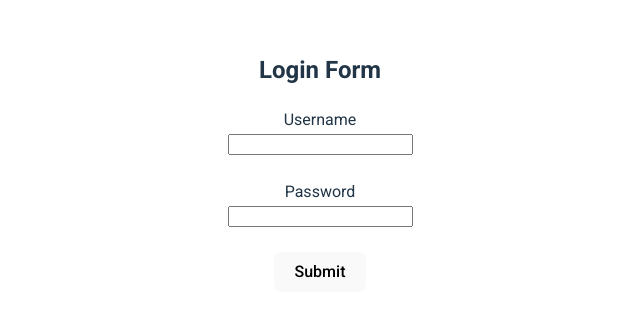
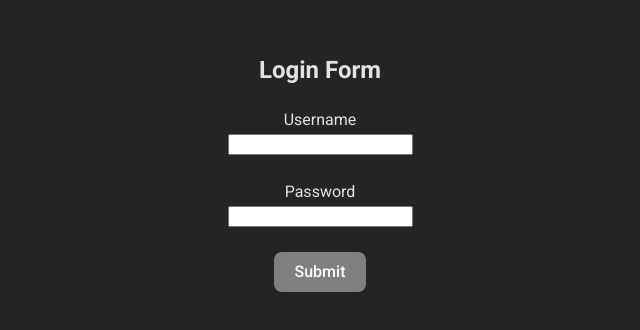
Before and after one commit to seanjyi/dorm-dollars, a React (Vite) app in the folder app/: page /login in a window 1280 px wide. Shown: the part 238-568 px from the top of the page, without its empty margins (320-960 px from the left). Built offline with nearby package versions, Linux system fonts and the light colour scheme.

Commit message:
loading screen and sorting on add

```diff
--- a/app/src/index.css
+++ b/app/src/index.css
@@ -1,3 +1,8 @@
+html {
+  width: 100vw;
+  overflow-x: hidden;
+}
+
 :root {
   font-family: "Roboto", Inter, system-ui, Avenir, Helvetica, Arial, sans-serif;
   line-height: 1.5;
@@ -52,16 +57,3 @@ button:focus,
 button:focus-visible {
   outline: 4px auto -webkit-focus-ring-color;
 }
-
-@media (prefers-color-scheme: light) {
-  :root {
-    color: #213547;
-    background-color: #ffffff;
-  }
-  a:hover {
-    color: #747bff;
-  }
-  button {
-    background-color: #f9f9f9;
-  }
-}
--- a/app/src/routes/history/History.jsx
+++ b/app/src/routes/history/History.jsx
@@ -1,9 +1,11 @@
-import React, { Component, useState } from 'react'
+import React, { Component, useState, useEffect } from 'react'
 import { Navigate } from 'react-router-dom'
 import { Button, Box, Modal, Typography, InputLabel, MenuItem, FormControl, Select, OutlinedInput, InputAdornment } from '@mui/material';
 import { AdapterDayjs } from '@mui/x-date-pickers/AdapterDayjs';
 import { LocalizationProvider } from '@mui/x-date-pickers/LocalizationProvider';
 import { DatePicker } from '@mui/x-date-pickers/DatePicker';
+import Backdrop from '@mui/material/Backdrop';
+import CircularProgress from '@mui/material/CircularProgress';
 
 import { CATEGORIES, MOP } from '../../components/constants';
 import TransactionTable from '../../components/transactionTable';
@@ -17,6 +19,17 @@ const History = (props) => {
     if (!props.loggedIn) {
         return <Navigate to="/login" />
     }
+
+    const [loading, setLoading] = useState(false)
+
+    useEffect(() => {
+        setRows(transactions)
+        setOpenAdd(false)
+        setLoading(false)
+        transactions.sort(function(a, b) {
+            return new Date(b.date) - new Date(a.date);
+        })
+    }, [transactions])
 
     // Add modal vars: date, cat, amo, mop
     // Filter modal vars: fCat, startDate, endDate
@@ -108,11 +121,18 @@ const History = (props) => {
             'start_date': "",
             'end_date': ""
         }
+        setLoading(true)
         fetchTransactions(data, props.setTransactions)
     }
 
     return (
         <>
+            <Backdrop
+                sx={{ color: '#fff', zIndex: (theme) => theme.zIndex.drawer + 1 }}
+                open={loading}
+            >
+                <CircularProgress color="inherit" />
+            </Backdrop>
             <Box sx={{ display: 'flex', justifyContent: 'flex-end', my: 4 }}>
                 <Button variant="contained" onClick={handleOpenAdd}>
                     Add
--- a/app/src/routes/home/Home.jsx
+++ b/app/src/routes/home/Home.jsx
@@ -18,6 +18,7 @@ const Home = (props) => {
     )
 
     useEffect(() => {
+
         const totalSpent = transactions.reduce((total, curr) => curr.amount < 0 ? total - curr.amount : total, 0)
         const dataPoints = CATEGORIES.map(category => {
             return {
@@ -62,10 +63,6 @@ const Home = (props) => {
         return <Navigate to="/login" />
     }
 
-    transactions.sort(function(a, b) {
-        return new Date(b.date) - new Date(a.date);
-    })
-
     return (
         <>
             <h1>Welcome, {props.userData.firstName}</h1>
@@ -77,9 +74,9 @@ const Home = (props) => {
                 })}
             </div>
             <TransactionTable rows={ transactions.slice(0,5) }/>
-            <div id="bar-chart-container" style={{width: "100%", height: "400px", borderRadius: "5px", margin: "30px 0"}} />
+            <div id="bar-chart-container" style={{width: "100%", height: "400px", borderRadius: "5px", margin: "30px 0", paddingTop: "20px", backgroundColor: "white"}} />
             <div style={{display: "flex", flexDirection: "row", justifyContent: "space-between"}}>
-                <div id="pie-chart-container" style={{width: "100%", height: "400px", borderRadius: "5px", marginBottom: "50px"}} />
+                <div id="pie-chart-container" style={{width: "100%", height: "400px", borderRadius: "5px", marginBottom: "50px", marginTop: "20px", paddingTop: "20px", backgroundColor: "white"}} />
                 {/* <div id="line-chart-container" style={{width: "45%", height: "400px", borderRadius: "5px"}} /> */}
             </div>
         </>
--- a/app/src/routes/login/Login.jsx
+++ b/app/src/routes/login/Login.jsx
@@ -57,7 +57,7 @@ const Login = (props) => {
                     />
 
                     <br /><br />
-                    <button type="submit">Submit</button>
+                    <button type="submit" style={{color: "white", backgroundColor: "gray"}}>Submit</button>
                 </form>
             </div>
         </div>
```
